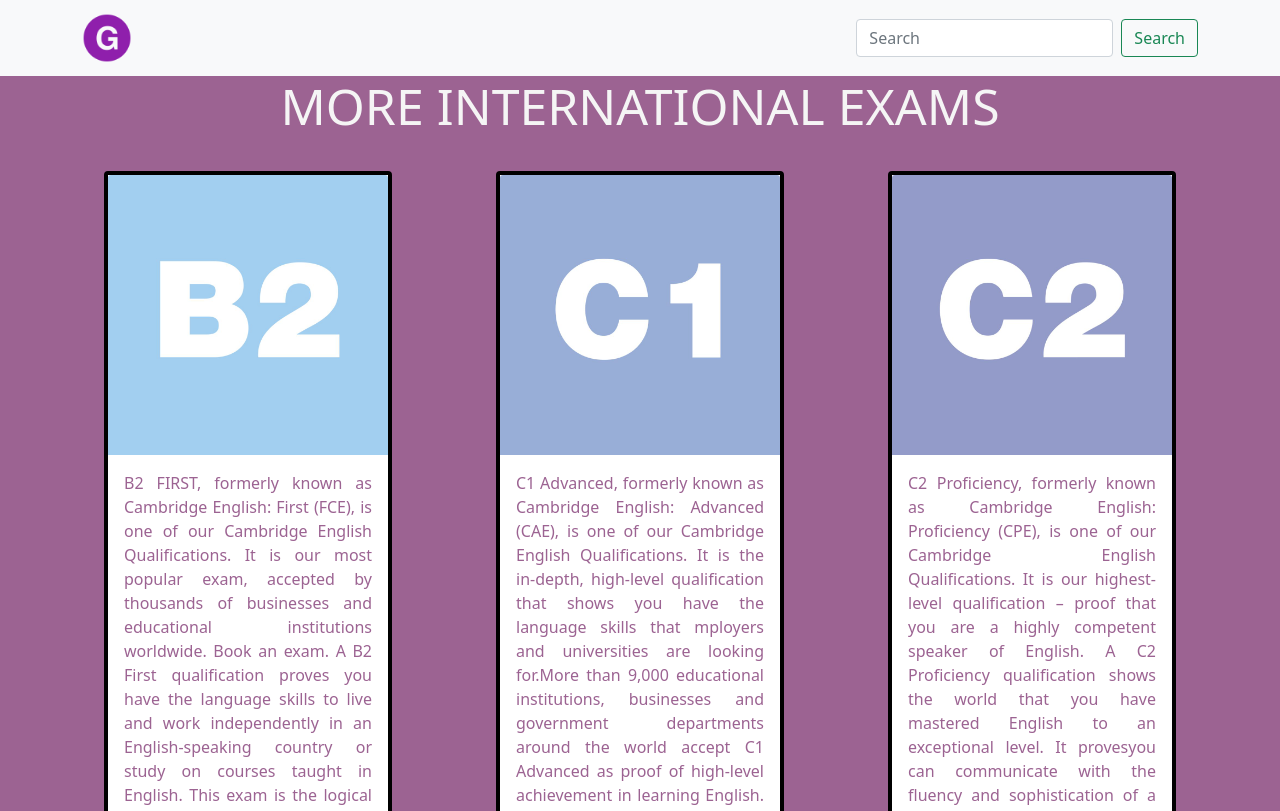
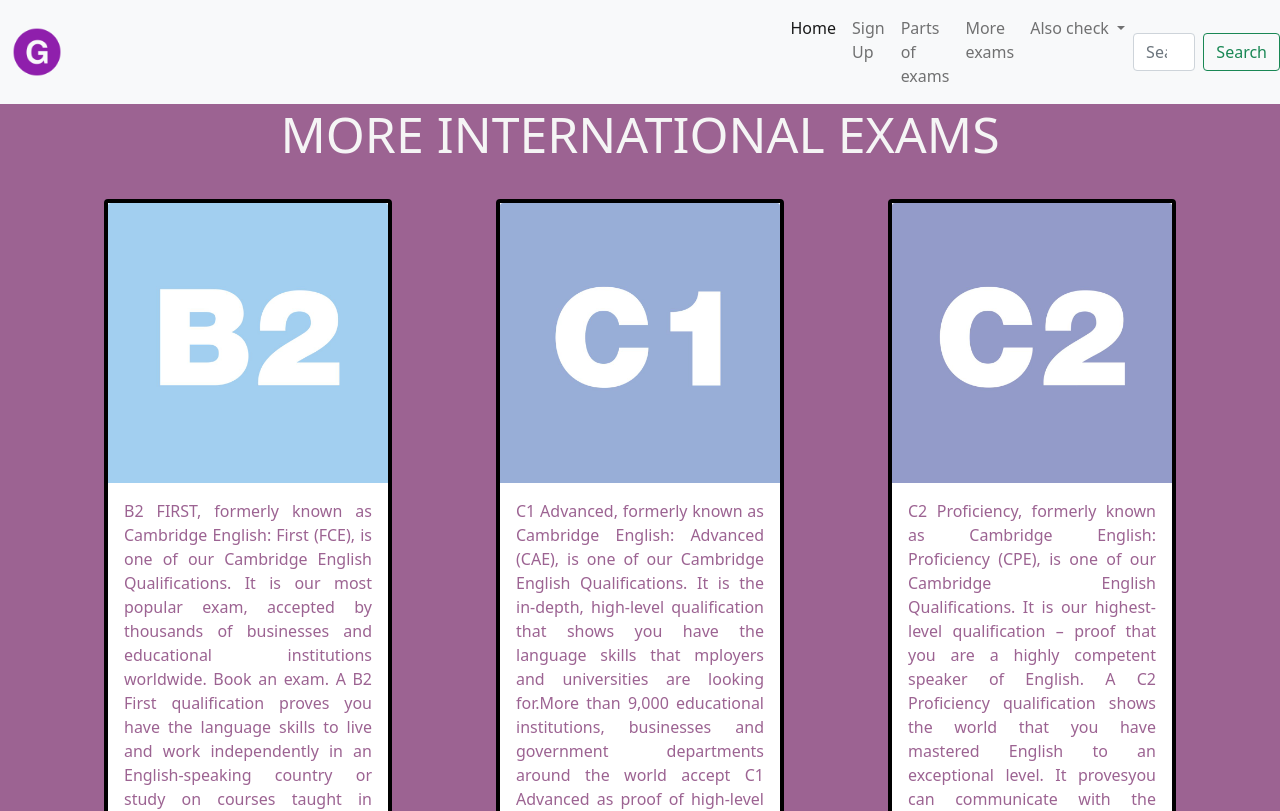
Before and after one commit to alanveraok/idea_vera, a website: page pages/more-exams.html in a window 1280 px wide. Shown: the top 811 px of the page. Drawn offline with nearby package versions, Linux system fonts and the light colour scheme.

Commit message:
corregí navbar de more exams

```diff
--- a/pages/more-exams.html
+++ b/pages/more-exams.html
@@ -6,7 +6,8 @@
   <meta http-equiv="X-UA-Compatible" content="IE=edge">
   <meta name="viewport" content="width=device-width, initial-scale=1.0">
 
-  <meta name="keywords" content="MORE EXAMS, INTERNATIONAL EXAMS, CAMBRIDGE, ADVANCED, PROFICIENCY, FIRST, B2, C1, C2.”">
+  <meta name="keywords"
+    content="MORE EXAMS, INTERNATIONAL EXAMS, CAMBRIDGE, ADVANCED, PROFICIENCY, FIRST, B2, C1, C2.”">
   <meta name="description" content="Find out about more Cambridge international exams here.">
 
   <link href="https://cdn.jsdelivr.net/npm/bootstrap@5.1.3/dist/css/bootstrap.min.css" rel="stylesheet"
@@ -22,6 +23,30 @@
       <a class="navbar-brand" href="#">
         <img src="../assets/img/gfavicon.png" alt="icono getready4b1" width="50px" height="50px">
       </a>
+    </div>
+    <button class="navbar-toggler" type="button" data-bs-toggle="collapse" data-bs-target="#navbarSupportedContent"
+      aria-controls="navbarSupportedContent" aria-expanded="false" aria-label="Toggle navigation">
+      <span class="navbar-toggler-icon"></span>
+    </button>
+    <div class="collapse navbar-collapse" id="navbarSupportedContent">
+      <ul class="navbar-nav me-auto mb-2 mb-lg-0">
+        <li class="nav-item">
+          <a class="nav-link active" aria-current="page" href="../index.html">Home</a>
+        </li>
+        <li class="nav-item">
+          <a class="nav-link" href="./signup.html">Sign Up</a>
+        </li>
+        <li class="nav-item">
+          <a class="nav-link" href="./parts-of-exam.html">Parts of exams</a>
+        </li>
+        <li class="nav-item">
+          <a class="nav-link" href="./more-exams.html">More exams</a>
+        </li>
+        <li class="nav-item dropdown">
+          <a class="nav-link dropdown-toggle" href="#" id="navbarDropdown" role="button" data-bs-toggle="dropdown"
+            aria-expanded="false">
+            Also check
+          </a>
           <ul class="dropdown-menu" aria-labelledby="navbarDropdown">
             <li><a class="dropdown-item" href="./news.html">News</a></li>
             <li><a class="dropdown-item" href="#">Sin especificar todavía</a></li>
@@ -31,7 +56,6 @@
 
       </ul>
 
-
       <form class="d-flex">
         <input class="form-control me-2" type="search" placeholder="Search" aria-label="Search">
         <button class="btn btn-outline-success" type="submit">Search</button>
@@ -39,7 +63,6 @@
     </div>
     </div>
   </nav>
-
 
   <h1 class="transformacion1">MORE INTERNATIONAL EXAMS</h1>
 
@@ -56,7 +79,8 @@
           A B2 First qualification proves you have the language skills to live and work independently in an
           English-speaking country or study on courses taught in English.
           This exam is the logical step in your language learning journey between B1 Preliminary and C1
-          Advanced. These are just a few of the leading organisations that will accept your certificate: Freie Universität Berlin, HSBC, StudyPortals.</p>
+          Advanced. These are just a few of the leading organisations that will accept your certificate: Freie
+          Universität Berlin, HSBC, StudyPortals.</p>
       </div>
     </div>
 
```
Lines whose indentation alone changed are shown as unchanged.
